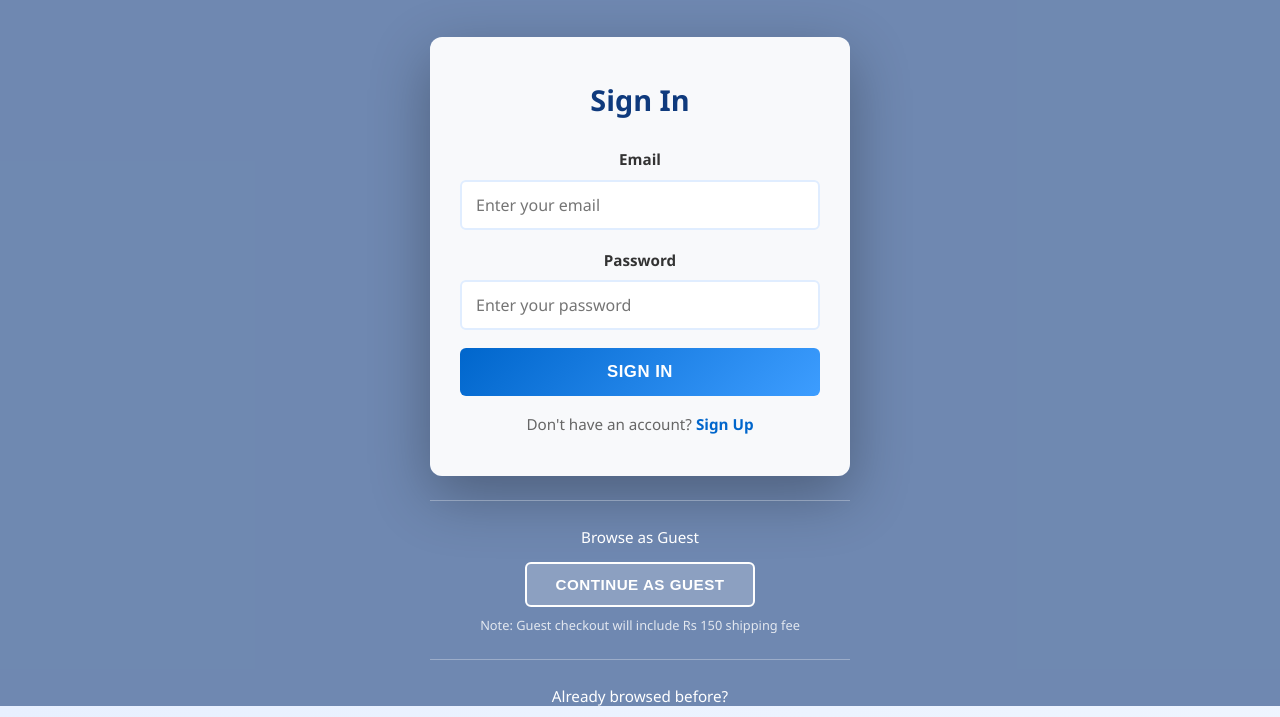
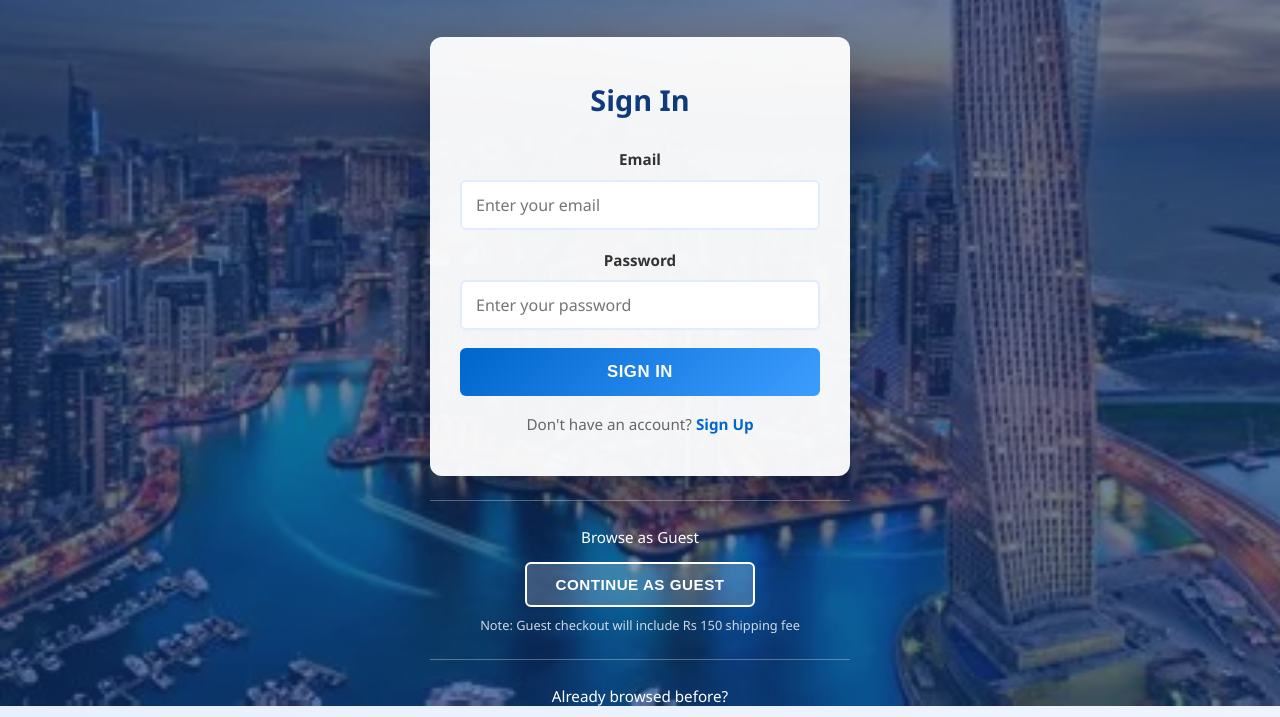
Before and after one commit to BluePhen1x/kotibus, a website: page public/landing.html in a window 1280 px wide. Shown: the part 94-811 px from the top of the page. Drawn offline with Linux system fonts and the light colour scheme.

Commit message:
Added the image

```diff
--- a/public/landing.html
+++ b/public/landing.html
@@ -10,7 +10,7 @@
   <!-- Hero Section with Background Image -->
   <section class="hero">
     <div class="hero-overlay"></div>
-    <img src="/dxd.webp" alt="Dubai Skyline" class="hero-bg">
+    <img src="/dxb.webp" alt="Dubai Skyline" class="hero-bg">
 
     <div class="hero-content">
       <h1 class="hero-title">KOTIBUS</h1>
```
Also changed, not shown: public/dxb.webp (renamed from dxb.webp).
